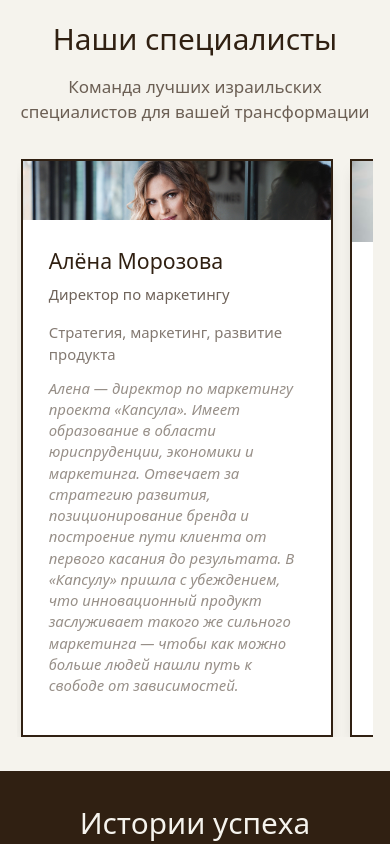
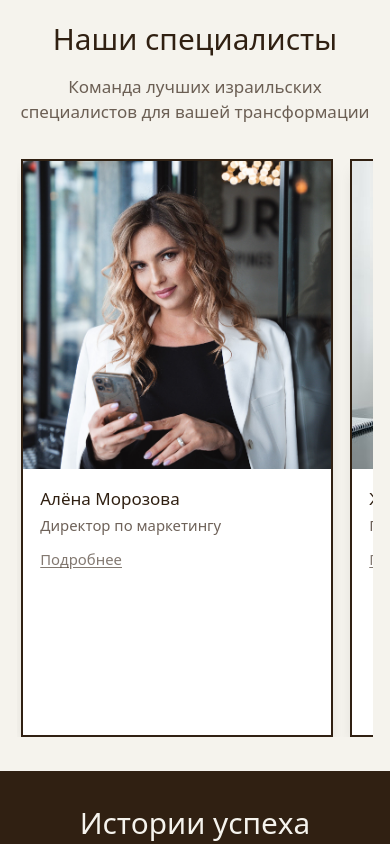
Before and after one commit to charik00/capsula-web, a Next.js app: page / in a window 390 px wide. Shown: the part 11156-12000 px from the top of the page. Built offline with nearby package versions, Linux system fonts and the light colour scheme.

Commit message:
fix: mobile team cards layout
Made-with: Cursor

```diff
--- a/app/components/team.tsx
+++ b/app/components/team.tsx
@@ -172,11 +172,18 @@ export function Team() {
                 )}
               </div>
 
-              <div className="p-6 flex-1 flex flex-col">
-                <h3 className="text-xl mb-2 text-[#302012]">{member.name}</h3>
-                <div className="text-[#302012]/70 mb-4 text-sm">{member.role}</div>
-                <p className="text-sm text-[#302012]/60 mb-3">{member.experience}</p>
-                <p className="text-sm text-[#302012]/50 italic mt-auto">{member.approach}</p>
+              <div className="p-4 flex-1 flex flex-col">
+                <h3 className="text-base mb-1 text-[#302012]">{member.name}</h3>
+                <div className="text-[#302012]/70 mb-3 text-sm">{member.role}</div>
+                <button
+                  className="text-sm text-[#302012]/60 underline underline-offset-2 text-left"
+                  onClick={() => setExpandedIndex(index === expandedIndex ? null : index)}
+                >
+                  {index === expandedIndex ? "Скрыть" : "Подробнее"}
+                </button>
+                {index === expandedIndex && (
+                  <p className="text-sm text-[#302012]/60 mt-3 italic">{member.approach}</p>
+                )}
               </div>
             </div>
           ))}
```
